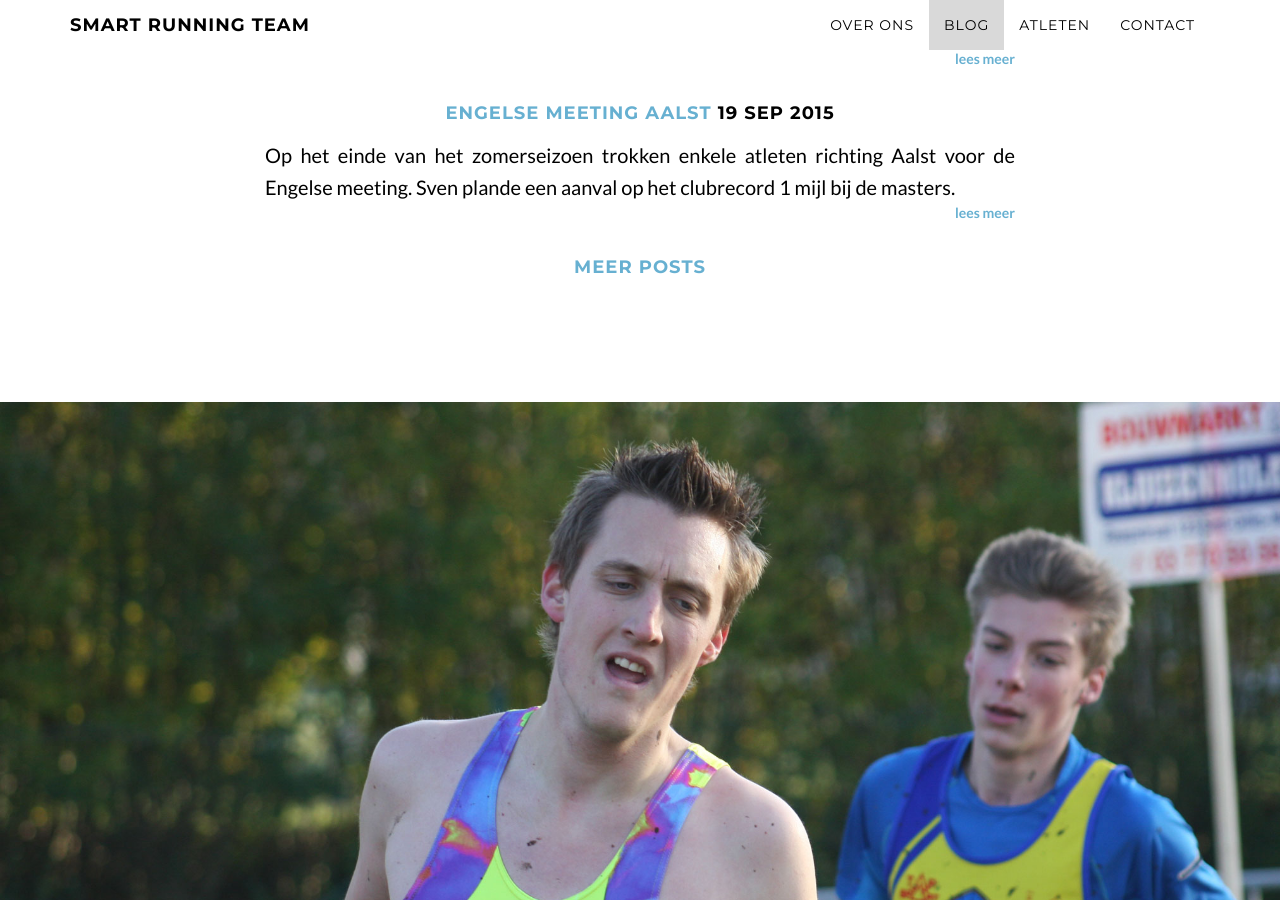
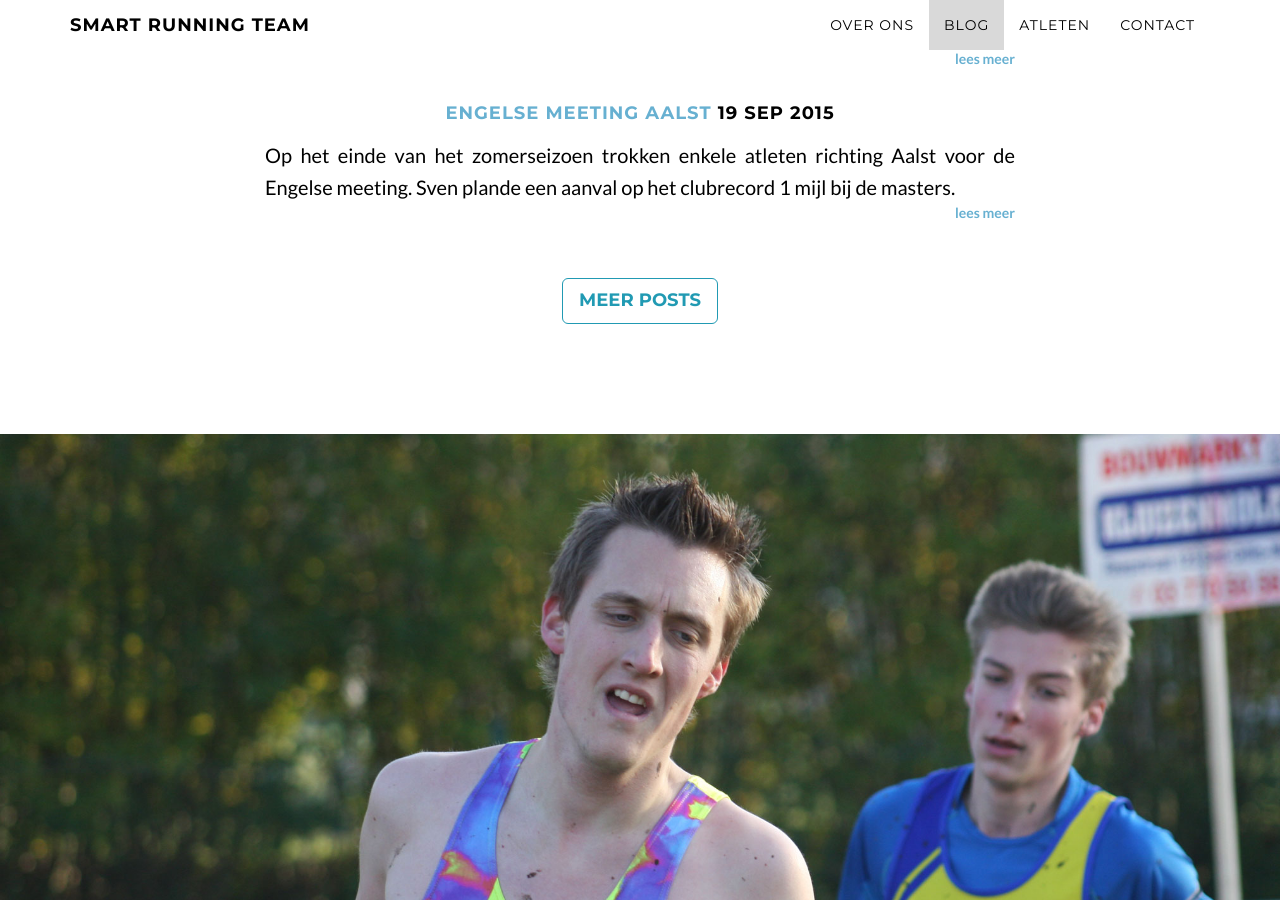
Before and after one commit to SmartRunningTeam/smartrunningteam.github.io, a Jekyll site: the page built from index.md, in a window 1280 px wide and 900 px high, scrolled down 2245 px. Built offline with Jekyll 4.4.1, drawn with Linux system fonts in a browser that asks for light colours.

Commit message:
Final last-post adjustment

```diff
--- a/_includes/latest-post.html
+++ b/_includes/latest-post.html
@@ -28,7 +28,8 @@
 
         {% endfor %}
 
-        <a href="/blog/index.html"><h4><strong>Meer posts</strong></h4></a>
+        <div style="clear:both"></div>
+        <a href="/blog/index.html" class="blog-more btn btn-default btn-lg"> <strong>Meer posts</strong></a>
 
       </div>
     </div>
--- a/css/grayscale.css
+++ b/css/grayscale.css
@@ -399,6 +399,10 @@ a:focus {
   float: right;
 }
 
+.blog-more {
+  margin-top: 55px;
+}
+
 /* ===========================
 --- Atleten
 ============================ */
@@ -571,7 +575,7 @@ a:focus {
 .btn-default:focus {
     border: 1px solid #219ab3;
     outline: 0;
-    color: #000;
+    color: #fff;
     background-color: #219ab3;
 }
 
```
